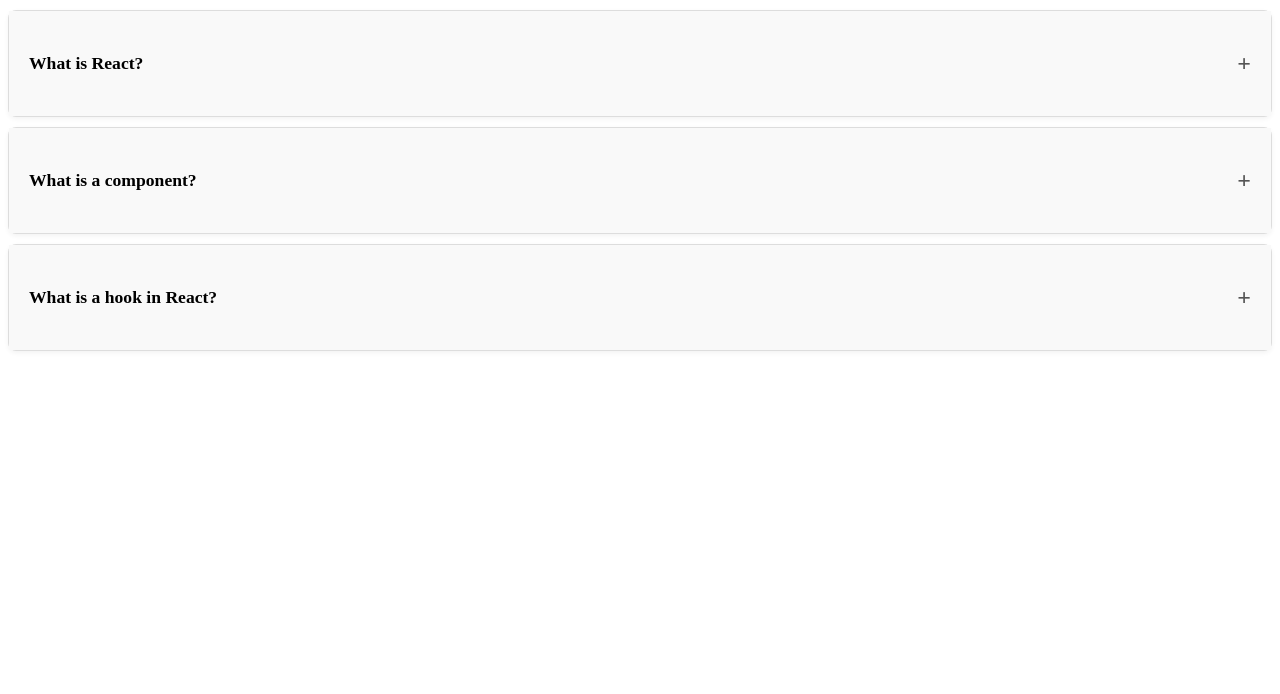
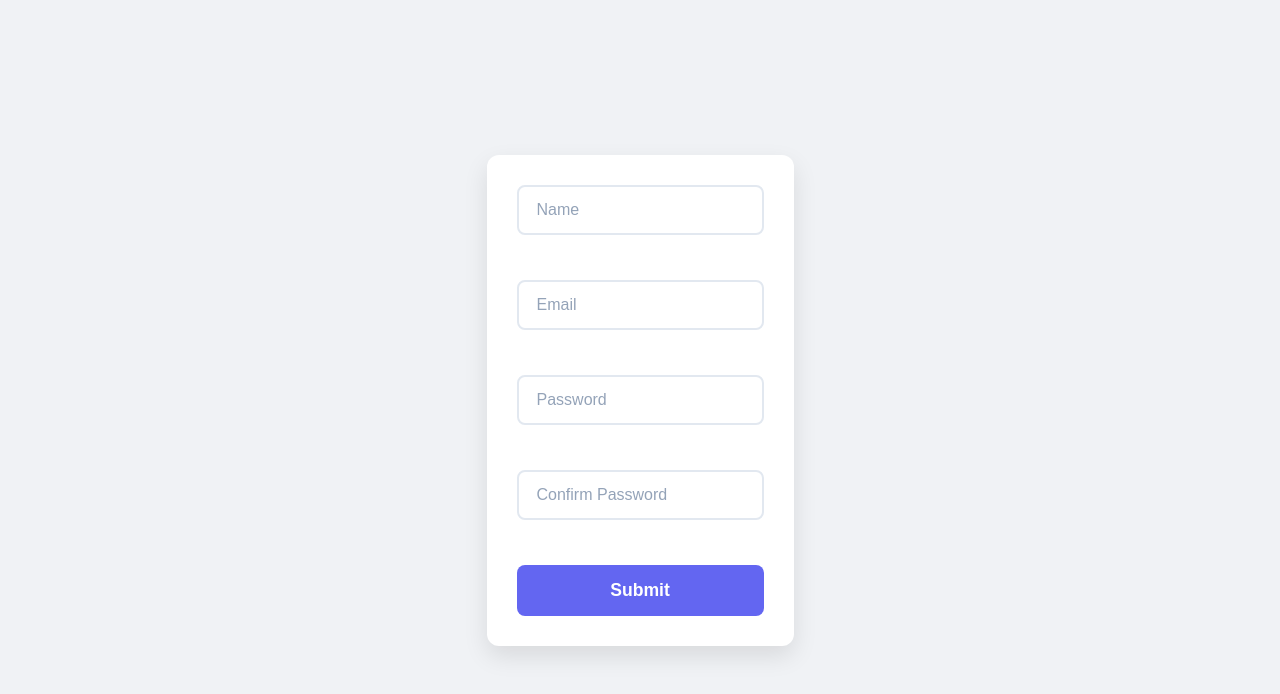
Before and after one commit to ltlehro/Beginner, a React (Vite) app: page / in a window 1280 px wide. Shown: the top 694 px of the page. Built offline with nearby package versions, Linux system fonts and the light colour scheme.

Commit message:
created form validation component

```diff
--- a/src/App.jsx
+++ b/src/App.jsx
@@ -1,13 +1,10 @@
 import React from 'react'
-import {accordionData} from "./utils/content.js";
-import Accordion from "./components/Accordion.jsx";
+import Form from "./components/Form.jsx";
 
 const App = () => {
     return (
-        <div className="accordion">
-            {accordionData.map(({title, content}) => (
-                <Accordion title={title} content={content} />
-            ))}
+        <div>
+            <Form />
         </div>
     )
 }
--- a/src/components/Accordion.jsx
+++ b/src/components/Accordion.jsx
@@ -4,7 +4,6 @@
 const Accordion = ({title, content}) => {
 
     const [isOpen, setIsOpen] = useState(false)
-
 
     return (
         <section className="accordion-card" key={Math.random()}>
--- /dev/null
+++ b/src/components/Form.jsx
@@ -0,0 +1,62 @@
+import React, {useState} from 'react'
+import '../styles/form.css'
+
+const Form = () => {
+
+    const [username, setUsername] = useState('')
+    const [email, setEmail] = useState('')
+    const [password, setPassword] = useState('')
+    const [confirmPassword, setConfirmPassword] = useState('')
+
+    const [errorUsername, setErrorUsername] = useState('')
+    const [errorEmail, setErrorEmail] = useState('')
+    const [errorPassword, setErrorPassword] = useState('')
+    const [errorConfirmPassword, setErrorConfirmPassword] = useState('')
+
+    const [userColor, setUserColor] = useState('')
+
+    const validate = e => {
+        e.preventDefault()
+
+        username.length > 6
+            ? (setErrorUsername(''), setUserColor('green'))
+            : (setErrorUsername("Username must contain at least 8 characters"), setUserColor('red'))
+
+        email.includes("@gmail.com")
+            ? (setErrorEmail(''), setUserColor('green'))
+            : (setErrorEmail("Email should contain @gmail.com"), setUserColor('red'))
+
+        password.length > 8
+            ? (setErrorPassword(''), setUserColor('green'))
+            : (setErrorPassword("Password should contain at least 8 characters"), setUserColor('red'))
+
+        password === confirmPassword
+            ? (setErrorConfirmPassword(''), setUserColor('green'))
+            : (setErrorConfirmPassword("Password doesn't match"))
+
+    }
+
+    return (
+        <>
+            <div className="card">
+                <form>
+                    <input type="text" placeholder="Name" style={{borderColor: userColor}} value={username} onChange={(e) => setUsername(e.target.value)} />
+                    <p className="error">{errorUsername}</p>
+
+                    <input type="text" placeholder="Email" style={{borderColor: userColor}} value={email} onChange={(e) => setEmail(e.target.value)} />
+                    <p className="error">{errorEmail}</p>
+
+                    <input type="text" placeholder="Password" style={{borderColor: userColor}} value={password} onChange={(e) => setPassword(e.target.value)} />
+                    <p className="error">{errorPassword}</p>
+
+                    <input type="text" placeholder="Confirm Password" style={{borderColor: userColor}} value={confirmPassword} onChange={(e) => setConfirmPassword(e.target.value)} />
+                    <p className="error">{errorConfirmPassword}</p>
+
+                    <button className="submitbtn" onClick={validate}>Submit</button>
+                </form>
+            </div>
+        </>
+    )
+}
+
+export default Form
--- /dev/null
+++ b/src/styles/form.css
@@ -0,0 +1,135 @@
+/* General body styling to center the form */
+body {
+    margin: 0;
+    font-family: 'Inter', sans-serif; /* Using Inter font as per instructions */
+    display: flex;
+    justify-content: center;
+    align-items: center;
+    min-height: 100vh; /* Full viewport height */
+    background-color: #f0f2f5; /* Light grey background */
+    padding: 20px; /* Add some padding for smaller screens */
+    box-sizing: border-box; /* Include padding in element's total width and height */
+}
+
+/* Card container styling */
+.card {
+    background-color: #ffffff;
+    border-radius: 12px; /* Rounded corners */
+    box-shadow: 0 10px 25px rgba(0, 0, 0, 0.1); /* Soft shadow */
+    padding: 30px;
+    width: 100%;
+    max-width: 450px; /* Max width for larger screens */
+    box-sizing: border-box;
+    display: flex;
+    flex-direction: column;
+    align-items: center;
+}
+
+/* Placeholder for card image */
+.card-image {
+    width: 100px; /* Adjust size as needed */
+    height: 100px;
+    background-color: #6366f1; /* A nice purple color */
+    border-radius: 50%; /* Make it a circle */
+    margin-bottom: 25px;
+    display: flex;
+    justify-content: center;
+    align-items: center;
+    font-size: 2.5em; /* For a placeholder icon/text */
+    color: white;
+    /* Optional: You can add an actual image here */
+    /* background-image: url('your-image.jpg'); */
+    /* background-size: cover; */
+    /* background-position: center; */
+}
+
+/* Form styling */
+form {
+    width: 100%;
+    display: flex;
+    flex-direction: column;
+    gap: 15px; /* Space between form elements */
+}
+
+/* Input field styling */
+input[type="text"],
+input[type="email"],
+input[type="password"] {
+    width: 100%;
+    padding: 14px 18px;
+    border: 2px solid #e2e8f0; /* Light grey border */
+    border-radius: 8px; /* Rounded corners for inputs */
+    font-size: 1rem;
+    color: #333;
+    transition: border-color 0.3s ease-in-out, box-shadow 0.3s ease-in-out;
+    box-sizing: border-box; /* Ensures padding doesn't increase total width */
+}
+
+input[type="text"]:focus,
+input[type="email"]:focus,
+input[type="password"]:focus {
+    outline: none;
+    border-color: #818cf8; /* Lighter purple on focus */
+    box-shadow: 0 0 0 3px rgba(99, 102, 241, 0.2); /* Soft focus shadow */
+}
+
+/* Placeholder text styling */
+input::placeholder {
+    color: #94a3b8; /* Muted placeholder color */
+}
+
+/* Error message styling */
+p.error {
+    color: #ef4444; /* Red color for errors */
+    font-size: 0.875rem; /* Smaller font size for errors */
+    margin-top: -10px; /* Pull it closer to the input */
+    margin-bottom: 5px; /* Space before next element */
+    min-height: 20px; /* Reserve space to prevent layout shift */
+    text-align: left;
+}
+
+/* Submit button styling */
+.submitbtn {
+    background-color: #6366f1; /* Main purple button color */
+    color: white;
+    padding: 15px 20px;
+    border: none;
+    border-radius: 8px; /* Rounded corners for button */
+    cursor: pointer;
+    font-size: 1.1rem;
+    font-weight: 600;
+    width: 100%;
+    transition: background-color 0.3s ease-in-out, transform 0.2s ease-in-out, box-shadow 0.3s ease-in-out;
+    box-sizing: border-box;
+}
+
+.submitbtn:hover {
+    background-color: #4f46e5; /* Darker purple on hover */
+    transform: translateY(-2px); /* Slight lift effect */
+    box-shadow: 0 8px 15px rgba(99, 102, 241, 0.3); /* Enhanced shadow on hover */
+}
+
+.submitbtn:active {
+    background-color: #4338ca; /* Even darker on active/click */
+    transform: translateY(0); /* Reset lift effect */
+    box-shadow: none; /* Remove shadow on active */
+}
+
+/* Responsive adjustments */
+@media (max-width: 600px) {
+    .card {
+        padding: 20px; /* Reduce padding on smaller screens */
+    }
+
+    input[type="text"],
+    input[type="email"],
+    input[type="password"] {
+        font-size: 0.9rem; /* Smaller font for inputs */
+        padding: 12px 15px;
+    }
+
+    .submitbtn {
+        font-size: 1rem; /* Smaller font for button */
+        padding: 12px 15px;
+    }
+}
```
